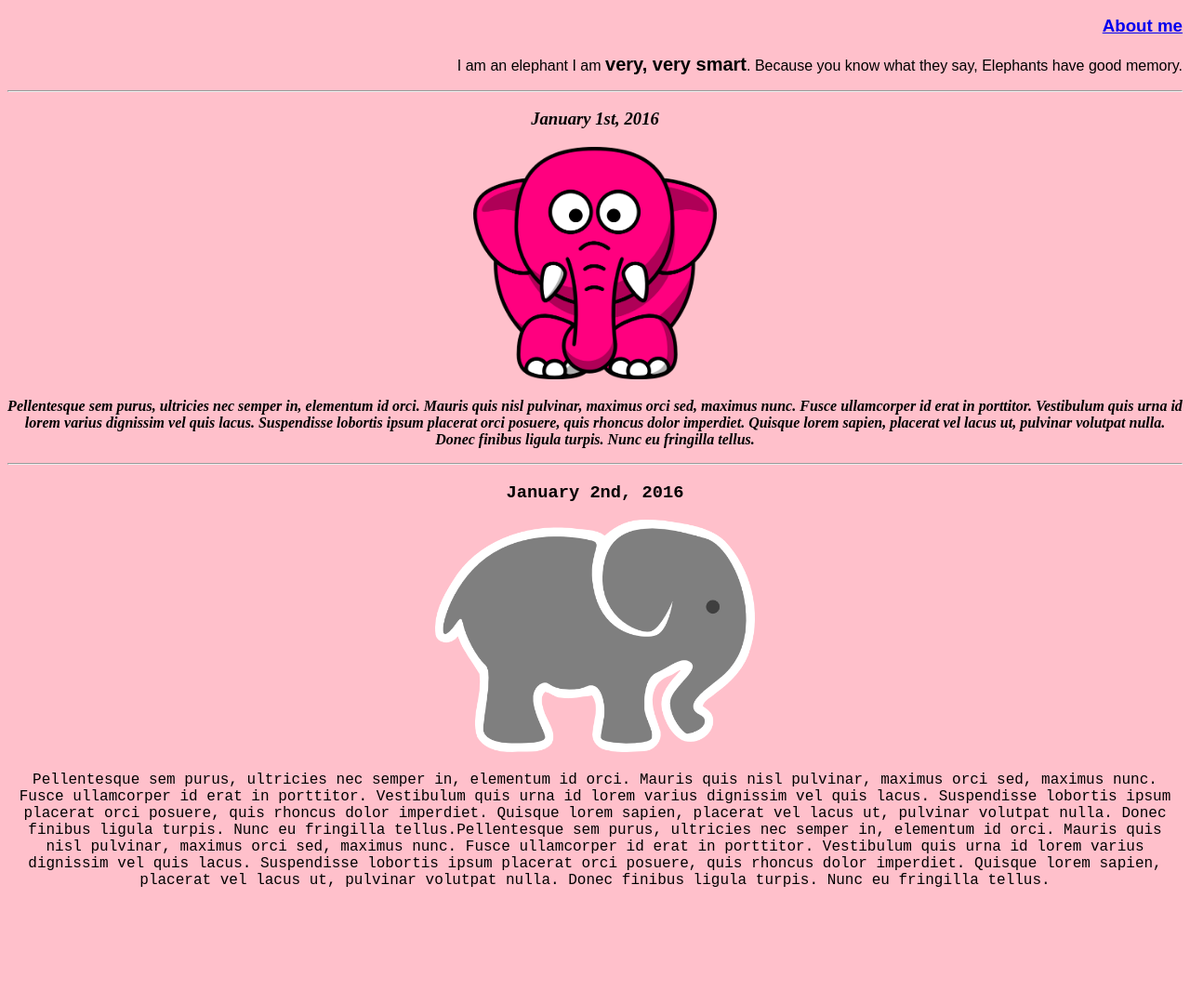
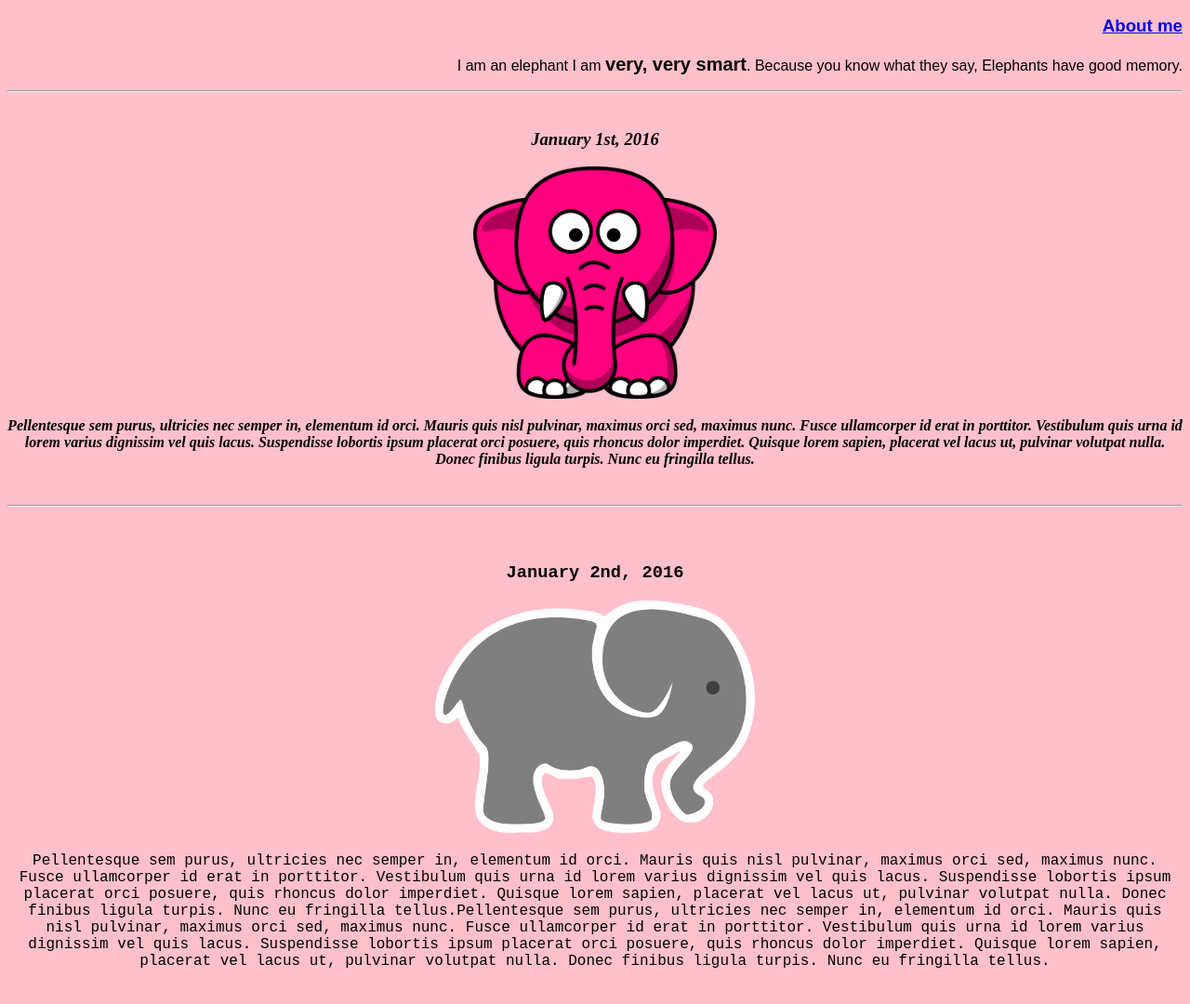
Before and after one commit to brookehurford/Elephant-Blog, a plain HTML site: page index.html in a window 1280 px wide. Shown: the part 110-1190 px from the top of the page at 93% size. Before the commit the page ends 1082 px from the top, so only its background shows below. Drawn offline with Linux system fonts and the light colour scheme.

Commit message:
add additional spacing to the top and bottom margins of two blog post.

```diff
--- a/css/styles.css
+++ b/css/styles.css
@@ -2,12 +2,16 @@
   text-align: center;
   font-style: italic;
   font-weight: bold;
+  margin-top: 40px;
+  margin-bottom: 40px;
 }
 
 .blogpost2 {
   text-align: center;
   font-family: monospace;
   font-size: 16px;
+  margin-top: 60px;
+  margin-bottom: 60px;
 }
 
 .aboutme {
```
